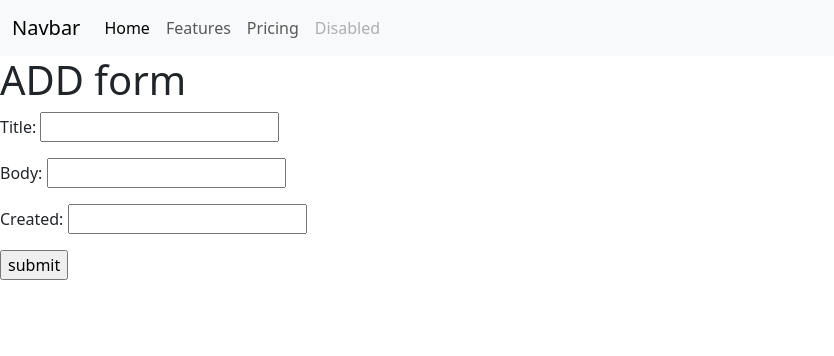
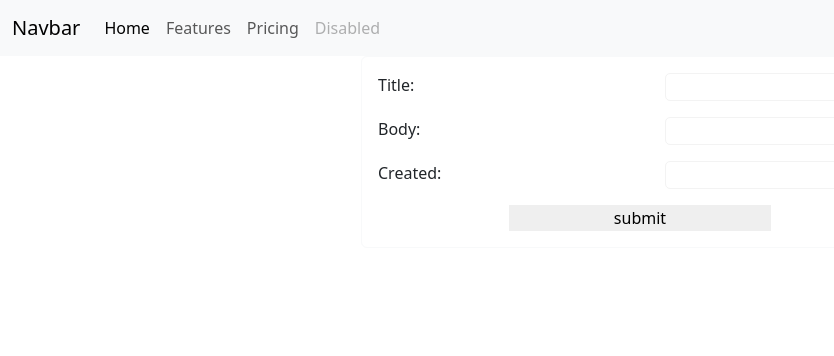
Before and after one commit to saeed-mirjalili/A, a Django app: page /create/ in a window 1280 px wide. Shown: the top 356 px of the page, without its empty margins (0-834 px from the left). Run offline with Django 5.2, Linux system fonts and the light colour scheme.

Commit message:
continue

```diff
--- a/A/settings.py
+++ b/A/settings.py
@@ -118,6 +118,10 @@ USE_TZ = True
 
 STATIC_URL = 'static/'
 
+STATICFILES_DIRS = [
+    BASE_DIR / "static/",
+]
+
 # Default primary key field type
 # https://docs.djangoproject.com/en/5.1/ref/settings/#default-auto-field
 
--- a/home/urls.py
+++ b/home/urls.py
@@ -5,5 +5,6 @@ urlpatterns = [
     path('home/', views.home, name='home'),
     path('detail/<int:article_id>', views.detail, name='detail'),
     path('delete/<int:article_id>', views.delete, name='delete'),
-    path('create/', views.create, name='create')
+    path('create/', views.create, name='create'),
+    path('readpdf/<str:pdf_file>/<str:current_word>', views.find_next_word_in_pdf)
 ]
--- a/home/views.py
+++ b/home/views.py
@@ -1,7 +1,10 @@
+import os
+from django.conf import settings
 from django.shortcuts import render, redirect
 from .models import Article
 from .forms import ArticleCreateForm
 from django.contrib import messages
+from PyPDF2 import PdfReader
 
 
 def home(request):
@@ -36,3 +39,40 @@ def create(request):
     else:
         form = ArticleCreateForm()
     return render(request, 'create.html', {'form':form})
+
+
+
+def find_next_word_in_pdf(request, pdf_file, current_word):
+    pdf_path = os.path.join(settings.BASE_DIR, 'home', 'pdf', pdf_file + '.pdf')
+
+    with open(pdf_path, 'rb') as file:
+        pdf_reader = PdfReader(file)
+        found_current_word = False
+
+        for page_num in range(len(pdf_reader.pages)):
+            page = pdf_reader.pages[page_num]
+            text = page.extract_text()
+
+            if current_word in text:
+                found_current_word = True
+
+                # تقسیم متن به جملات
+                sentences = text.split('\n')  # فرض بر این است که جملات با نقطه و فاصله جدا شده‌اند
+
+                for i, sentence in enumerate(sentences):
+                    if current_word in sentence:
+                        # اگر جمله حاوی current_word پیدا شد، جمله بعدی را نمایش می‌دهیم
+                        if i + 1 < len(sentences):
+                            next_sentence = sentences[i + 1]
+                            messages.success(request, f'Title of your article is: {next_sentence}', 'success')
+                        else:
+                            messages.success(request, "No sentence found after the title.", 'danger')
+                        return redirect('home')
+
+                # اگر کلمه در جمله‌ای پیدا نشد
+                messages.success(request, f"No sentence found containing '{current_word}' on page {page_num + 1}", 'danger')
+                return redirect('home')
+
+        if not found_current_word:
+            messages.success(request, f"Word '{current_word}' not found in the PDF", 'danger')
+            return redirect('home')
--- /dev/null
+++ b/static/style/form.css
@@ -0,0 +1,21 @@
+.form {
+  /* width: 20%; */
+  display: flex;
+  flex-direction: column;
+}
+
+.form p {
+  display: flex;
+  justify-content: space-between;
+}
+
+.form p input {
+  border: 1px solid #f3f3f3;
+  border-radius: 5px;
+}
+
+.form input[type="submit"] {
+  width: 50%;
+  border: none;
+  margin: auto;
+}
--- a/templates/base.html
+++ b/templates/base.html
@@ -8,6 +8,12 @@
       rel="stylesheet"
       integrity="sha384-QWTKZyjpPEjISv5WaRU9OFeRpok6YctnYmDr5pNlyT2bRjXh0JMhjY6hW+ALEwIH"
       crossorigin="anonymous"
+    />
+    {% load static %}
+    <link
+      rel="stylesheet"
+      type="text/css"
+      href="{% static 'style/form.css' %}"
     />
     <title>Document</title>
   </head>
@@ -42,6 +48,7 @@
       </div>
     </nav>
 
-    {% include 'messages.html' %} {% block content %} {% endblock%}
+    {% include 'messages.html' %}
+    <div class="container-sm">{% block content %} {% endblock%}</div>
   </body>
 </html>
--- a/templates/create.html
+++ b/templates/create.html
@@ -1,10 +1,10 @@
 {% extends 'base.html' %} {% block content %}
-<h1>ADD form</h1>
 
-
-<form action="" method="post" novalidate>
-  {% csrf_token %} {{ form.as_p }}
-  <input type="submit" value="submit" />
-</form>
+<div class="w-50 mx-auto p-3 rounded border border-light">
+  <form action="" method="post" class="form" novalidate>
+    {% csrf_token %} {{ form.as_p }}
+    <input type="submit" value="submit" />
+  </form>
+</div>
 
 {% endblock %}
--- a/templates/detail.html
+++ b/templates/detail.html
@@ -1,5 +1,6 @@
 {% extends 'base.html' %} {% block content %}
-<div class="card" style="width: 18rem">
+<div class="w-50 mx-auto p-3 rounded border border-light">
+  <div class="card m-2 p-2">
     <div class="card-body">
       <h5 class="card-title">{{ article.title }}</h5>
       <h6 class="card-subtitle mb-2 text-body-secondary">
@@ -9,4 +10,5 @@
       <a href="{% url 'delete' article.id %}" class="btn btn-danger">delete</a>
     </div>
   </div>
+</div>
 {% endblock %}
--- a/templates/home.html
+++ b/templates/home.html
@@ -6,15 +6,15 @@
 
 <a href="/create" class="btn btn-secondary">create</a>
 
-<div class="d-flex justify-content-evenly">
+<div class="d-flex justify-content-evenly flex-wrap">
   {% for article in articles %}
-  <div class="card" style="width: 18rem">
+  <div class="card m-2 p-2" style="width: 18rem">
     <div class="card-body">
       <h5 class="card-title">{{ article.title }}</h5>
       <h6 class="card-subtitle mb-2 text-body-secondary">
         {{ article.created }}
       </h6>
-      <a href="{% url 'detail' article.id %}" class="btn btn-info"
+      <a href="{% url 'detail' article.id %}" class="btn btn-primary"
         >read more ...</a
       >
     </div>
```
Also changed, not shown: db.sqlite3, 2 other files. Lines whose indentation alone changed are shown as unchanged.
